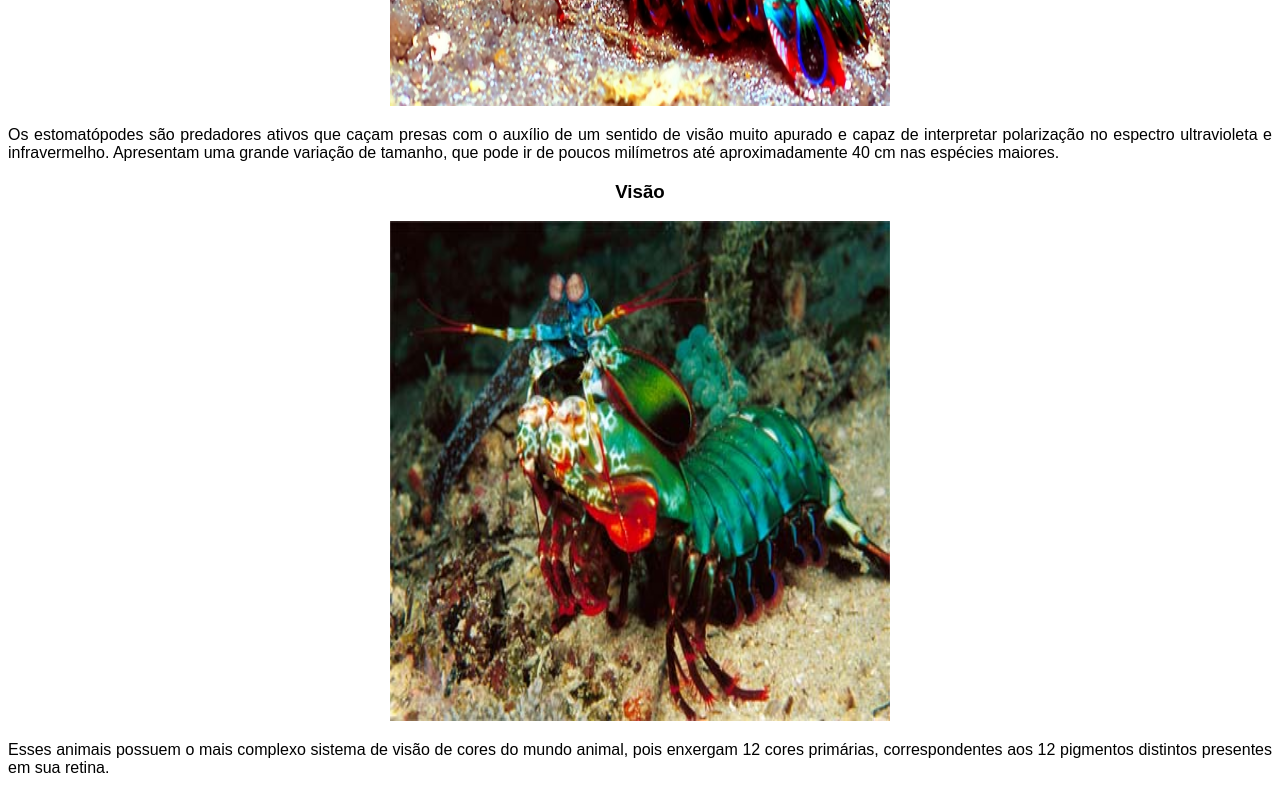
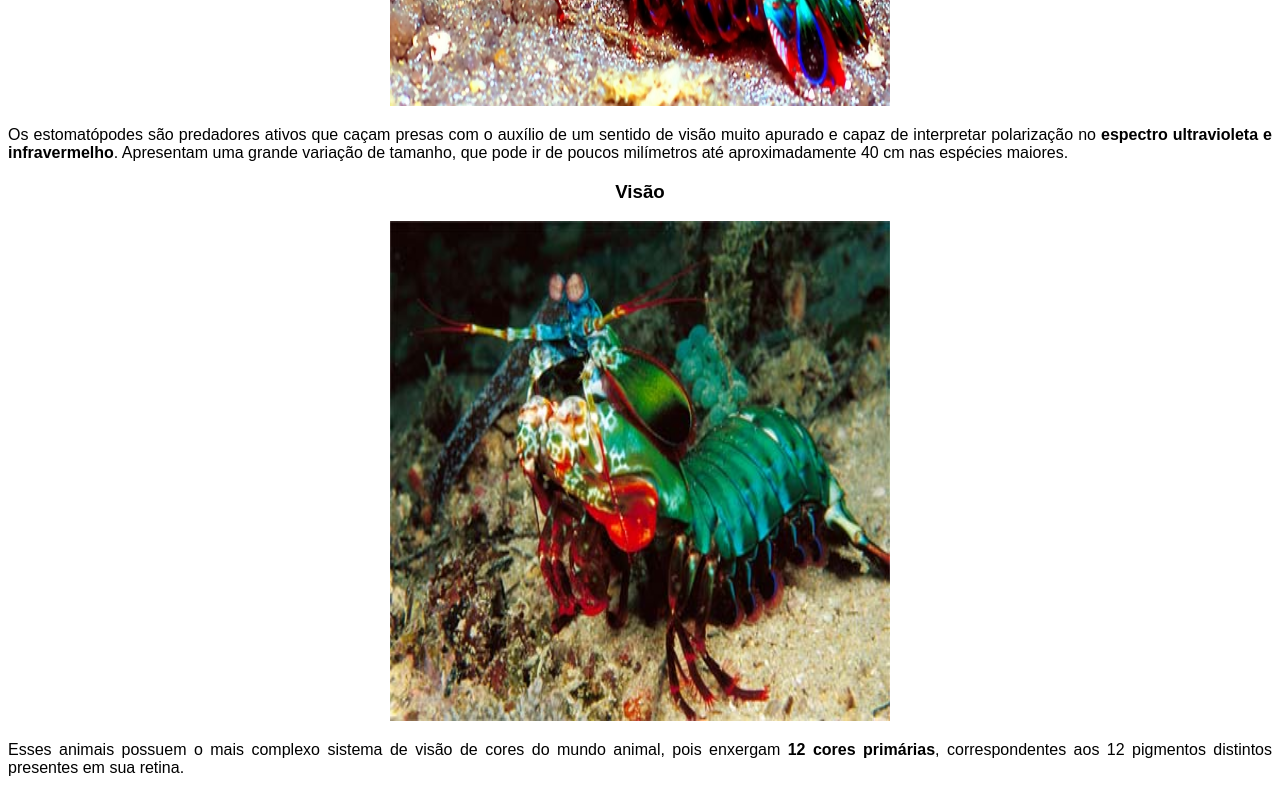
Before and after one commit to williandpg/semantic-html, a website: page index.html in a window 1280 px wide. Shown: the part 1440-2233 px from the top of the page. Drawn offline with Linux system fonts and the light colour scheme.

Commit message:
Destacando fatos

```diff
--- a/index.html
+++ b/index.html
@@ -53,12 +53,12 @@
             <section>
                 <h3>Descrição</h3>
                 <img src="/img/shrimp.jpg" alt="Stomatopoda">
-                <p>Os estomatópodes são predadores ativos que caçam presas com o auxílio de um sentido de visão muito apurado e capaz de interpretar polarização no espectro ultravioleta e infravermelho. Apresentam uma grande variação de tamanho, que pode ir de poucos milímetros até aproximadamente 40 cm nas espécies maiores.</p>
+                <p>Os estomatópodes são predadores ativos que caçam presas com o auxílio de um sentido de visão muito apurado e capaz de interpretar polarização no <strong>espectro ultravioleta e infravermelho</strong>. Apresentam uma grande variação de tamanho, que pode ir de poucos milímetros até aproximadamente 40 cm nas espécies maiores.</p>
             </section>
             <section>
                 <h3>Visão</h3>
                 <img src="/img/mantis-shrimp.jpg" alt="Stomatopoda olhando para frente">
-                <p>Esses animais possuem o mais complexo sistema de visão de cores do mundo animal, pois enxergam 12 cores primárias, correspondentes aos 12 pigmentos distintos presentes em sua retina.</p>
+                <p>Esses animais possuem o mais complexo sistema de visão de cores do mundo animal, pois enxergam <strong>12 cores primárias</strong>, correspondentes aos 12 pigmentos distintos presentes em sua retina.</p>
             </section>
             <section>
                 <h3>Referências bibliográficas</h3>
```
